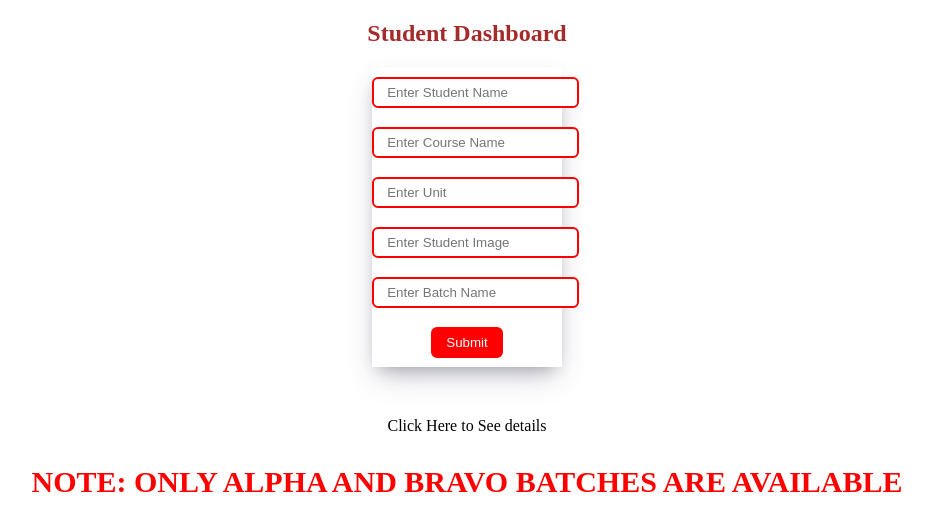
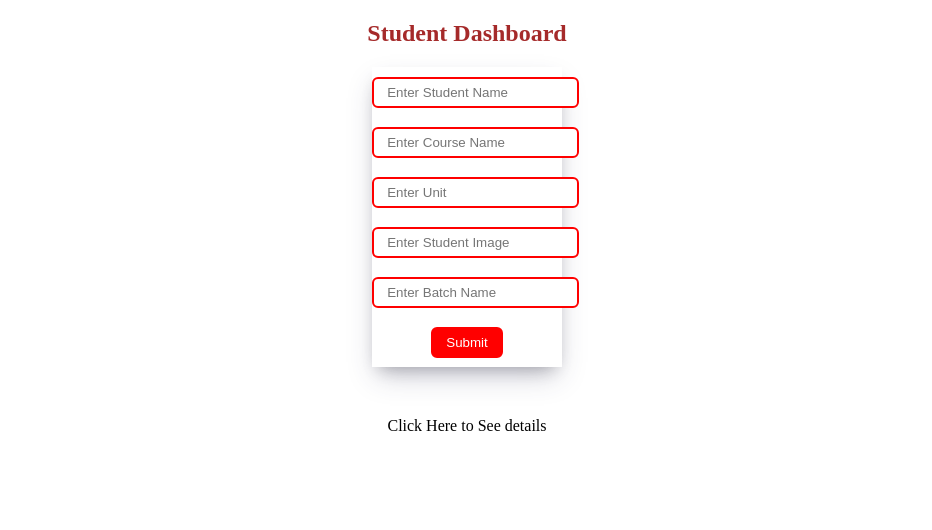
Before and after one commit to sumangaldey8972/student-details, a plain HTML site: page index.html in a window 1280 px wide. Shown: the whole page, without its empty margins (173-1105 px from the left). Drawn offline with Linux system fonts and the light colour scheme.

Commit message:
third commit

```diff
--- a/index.html
+++ b/index.html
@@ -25,7 +25,6 @@
         <a href="details.html" >Click Here to See details</a>
     </div>
 
-    <P>NOTE: ONLY ALPHA AND BRAVO BATCHES ARE AVAILABLE</P>
 </body>
 
 </html>
```
